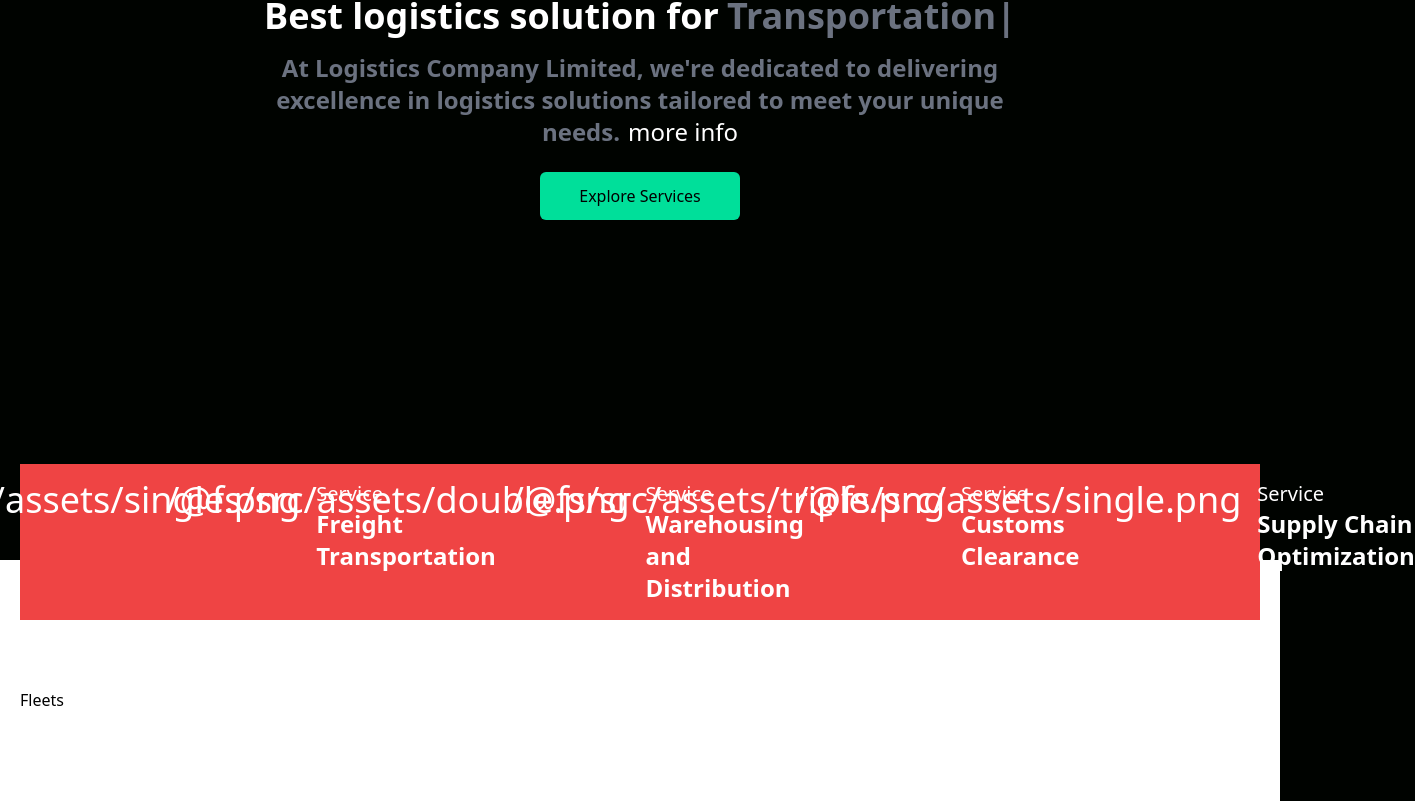
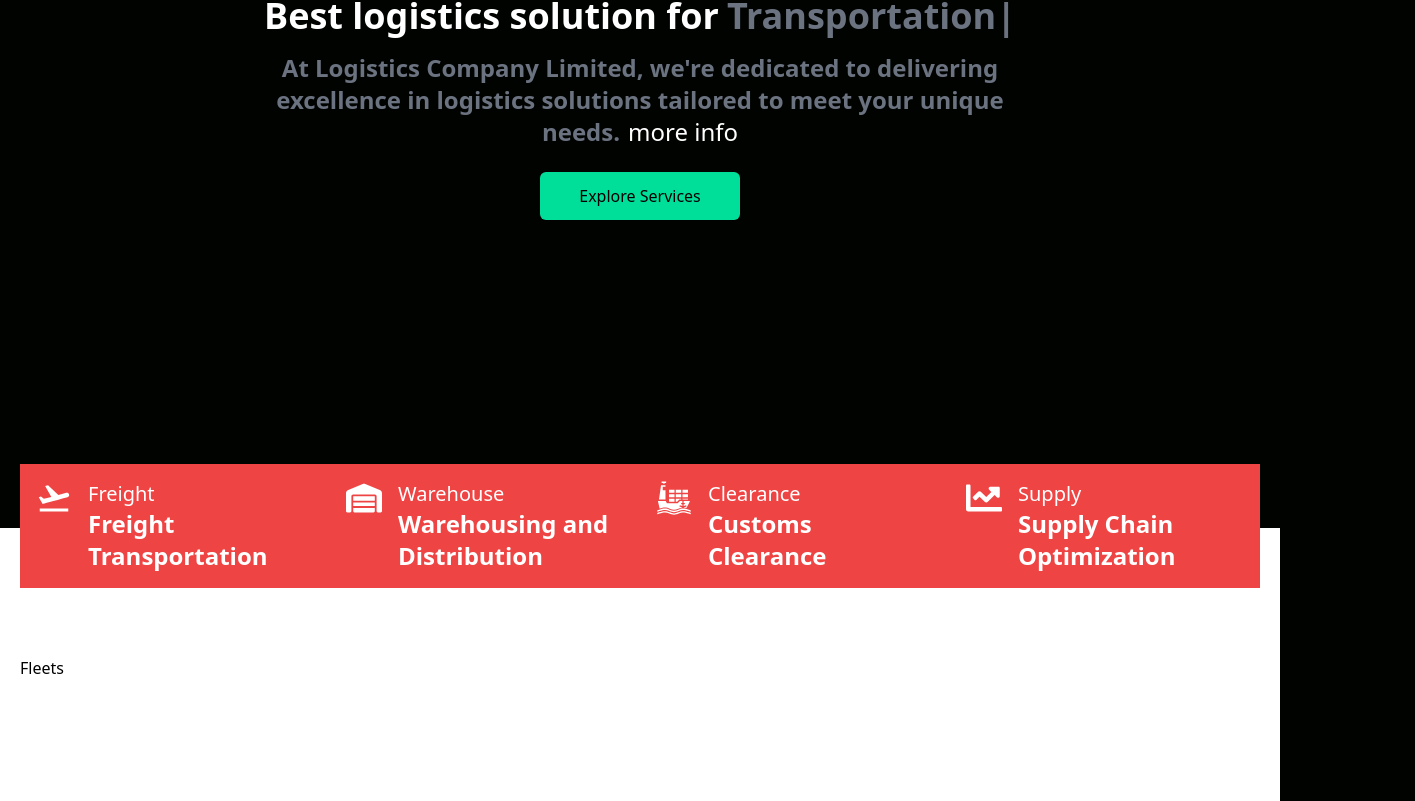
Before and after one commit to okolosiokaro/logistics, a React (Create React App) app: page / in a window 1280 px wide. Shown: the part 396-1197 px from the top of the page, 1415 px wide, since content can reach past the window. Built offline with nearby package versions, Linux system fonts and the light colour scheme.

Commit message:
imported the icons

```diff
--- a/src/data/data.js
+++ b/src/data/data.js
@@ -1,43 +1,50 @@
-import single from '../assets/single.png'
-import double from '../assets/double.png'
-import triple from '../assets/triple.png'
+import { FaChartLine } from "react-icons/fa";
+import { GiCargoShip } from "react-icons/gi";
+import { MdFlightTakeoff } from "react-icons/md";
+import { FaWarehouse } from "react-icons/fa6";
+
+
+
+
 
 const ServiceList = [
     {
         id: 1,
-        service: 'Service',
+        service: 'Freight',
         name: 'Freight Transportation',
         description: 'From trucking to air freight, we provide reliable transportation services to move your goods efficiently across any distance.',
         detail:"Lorem, ipsum dolor sit amet consectetur adipisicing elit. Accusantium quasi dolor molestiae illum placeat officiis rerum hic unde praesentium blanditiis vel culpa asperiores eveniet dolores, officia nesciunt aliquam? Cum, tenetur possimus? Possimus cumque iusto, vitae et hic officia maiores earum consectetur provident commodi similique, repellendus explicabo quia recusandae. Rerum adipisci, maiores architecto commodi repudiandae quidem explicabo voluptate non dicta iste hic amet, unde dolorem eos minima deserunt sunt autem tempore?",
         subText:'From trucking to air Freight',
-        icon:single
+        icon:<MdFlightTakeoff />
+
     },
     {
         id: 2,
-        service: 'Service',
+        service: 'Warehouse',
         name: 'Warehousing and Distribution',
         description: 'Our state-of-the-art warehouses are strategically located for optimal inventory management and distribution, ensuring your products reach their destinations on time, every time.',
         detail:"Lorem, ipsum dolor sit amet consectetur adipisicing elit. Accusantium quasi dolor molestiae illum placeat officiis rerum hic unde praesentium blanditiis vel culpa asperiores eveniet dolores, officia nesciunt aliquam? Cum, tenetur possimus? Possimus cumque iusto, vitae et hic officia maiores earum consectetur provident commodi similique, repellendus explicabo quia recusandae. Rerum adipisci, maiores architecto commodi repudiandae quidem explicabo voluptate non dicta iste hic amet, unde dolorem eos minima deserunt sunt autem tempore?",
         subText:'Best and advanced warehousing and distribution',
-        icon:double
+        icon:<FaWarehouse/>
+
     },
     {
         id: 3,
-        service: 'Service',
+        service: 'Clearance',
         name: 'Customs Clearance',
         description: 'Navigating the complexities of customs regulations can be daunting. Let our experts handle the paperwork and procedures to ensure smooth clearance for your imports and exports.',
         detail:"Lorem, ipsum dolor sit amet consectetur adipisicing elit. Accusantium quasi dolor molestiae illum placeat officiis rerum hic unde praesentium blanditiis vel culpa asperiores eveniet dolores, officia nesciunt aliquam? Cum, tenetur possimus? Possimus cumque iusto, vitae et hic officia maiores earum consectetur provident commodi similique, repellendus explicabo quia recusandae. Rerum adipisci, maiores architecto commodi repudiandae quidem explicabo voluptate non dicta iste hic amet, unde dolorem eos minima deserunt sunt autem tempore?",
         subText:'Fast tracking custom clearance process',
-        icon:triple
+        icon: <GiCargoShip />
     },
     {
         id: 4,
-        service: 'Service',
+        service: 'Supply',
         name: 'Supply Chain Optimization',
         description: "We analyze your supply chain to identify opportunities for efficiency improvements, cost savings, and risk mitigation, helping you stay competitive in today's dynamic market.",
         detail:"Lorem, ipsum dolor sit amet consectetur adipisicing elit. Accusantium quasi dolor molestiae illum placeat officiis rerum hic unde praesentium blanditiis vel culpa asperiores eveniet dolores, officia nesciunt aliquam? Cum, tenetur possimus? Possimus cumque iusto, vitae et hic officia maiores earum consectetur provident commodi similique, repellendus explicabo quia recusandae. Rerum adipisci, maiores architecto commodi repudiandae quidem explicabo voluptate non dicta iste hic amet, unde dolorem eos minima deserunt sunt autem tempore?",
         subText:'Improved supply chain efficiency',
-        icon: single
+        icon: <FaChartLine />
     }
 ];
 
```
